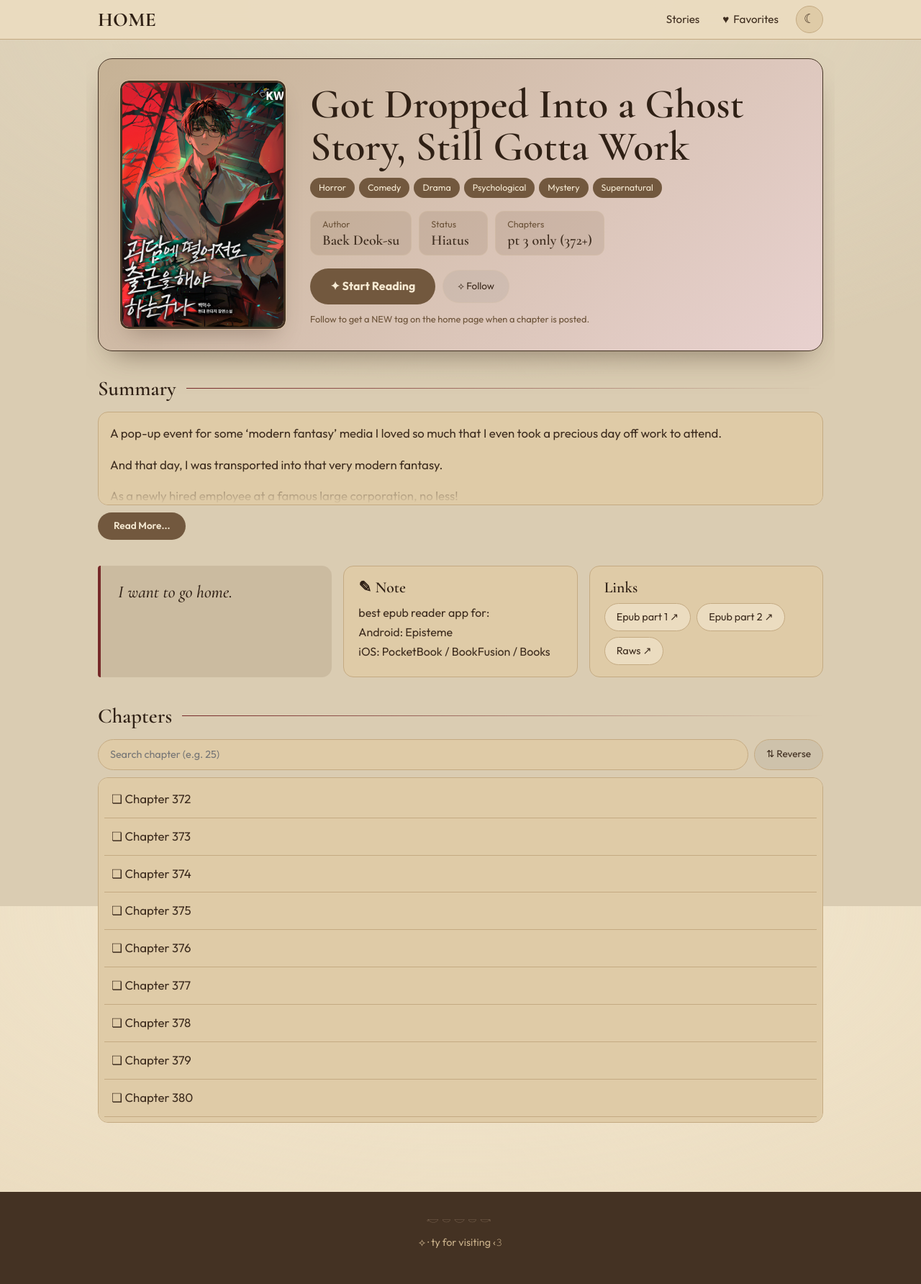
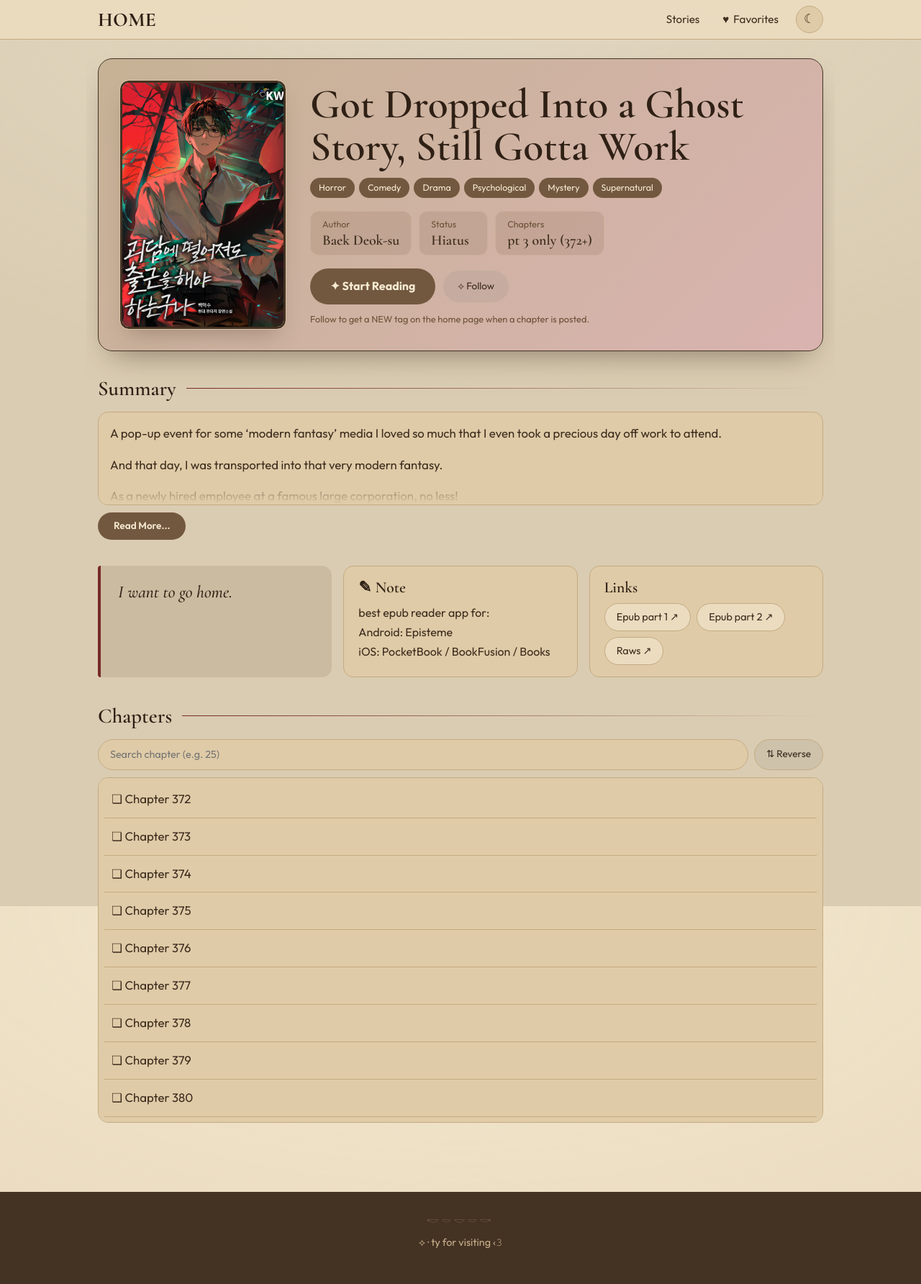
Before and after one commit to soleumn/soleumn.github.io, a Jekyll site: the page built from _novels/gsgw.md, in a window 1280 px wide. Shown: the whole page at 72% size. Built offline with Jekyll 4.4.1, drawn with Linux system fonts in a browser that asks for light colours.

Commit message:
Update site.css

```diff
--- a/assets/css/site.css
+++ b/assets/css/site.css
@@ -315,7 +315,7 @@ body:not(.layout-post) .chapter-tools .reader-btn { border-radius: 999px; paddin
 /* ---------- TEMA CLARO: uso criativo da paleta ---------- */
 /* caixa principal da história: painel escuro, como uma capa de livro */
 html[data-site-theme="light"] .novel-hero {
-  background: linear-gradient(135deg, #C6B295 0%, #E8D1CF 100%);
+  background: linear-gradient(135deg, #C6B295 0%, #D9B3B0 100%);
   border-color: #443223;
   box-shadow: 0 20px 40px -20px rgba(68, 50, 35, .6);
   --texto-principal: #3d2c1e;
```
